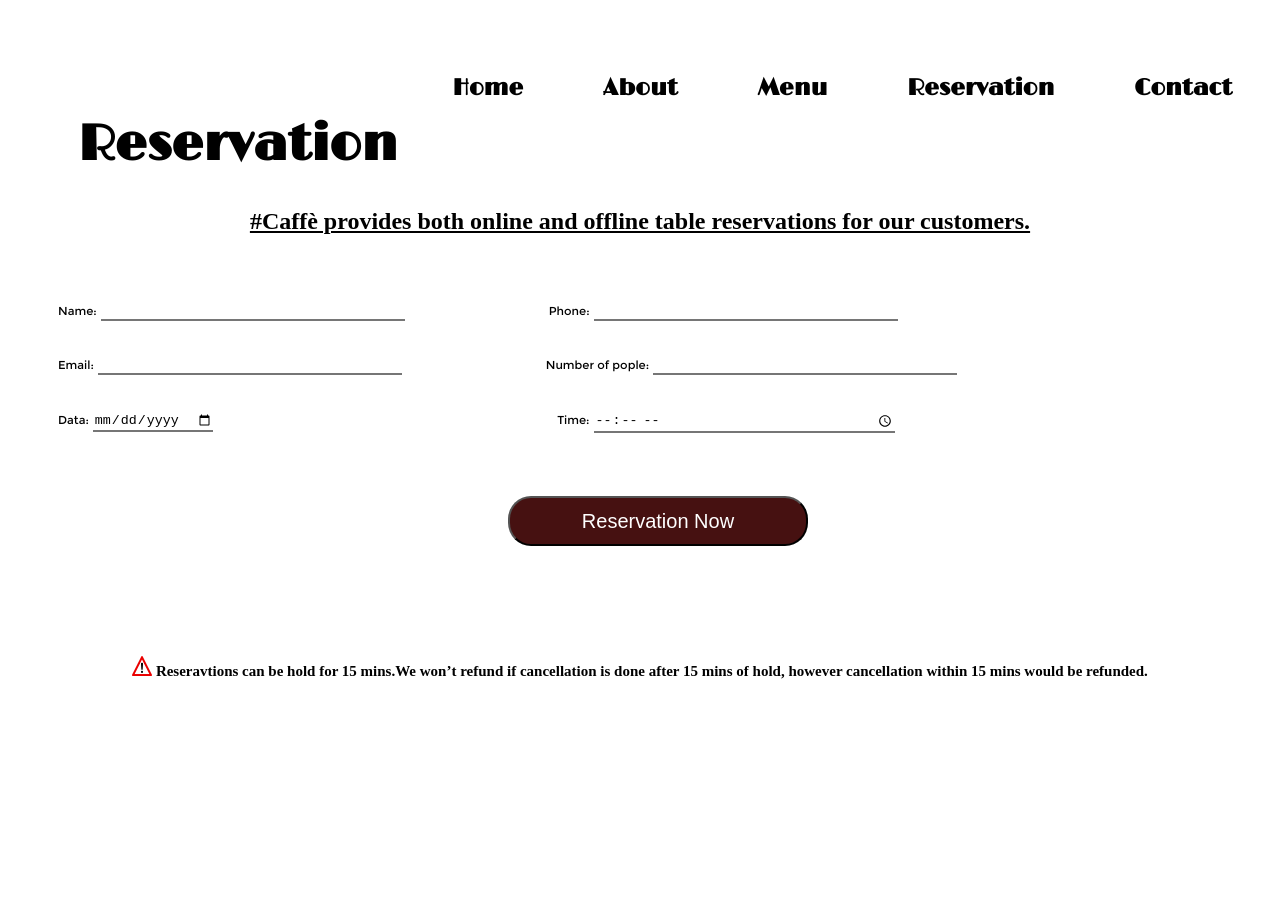
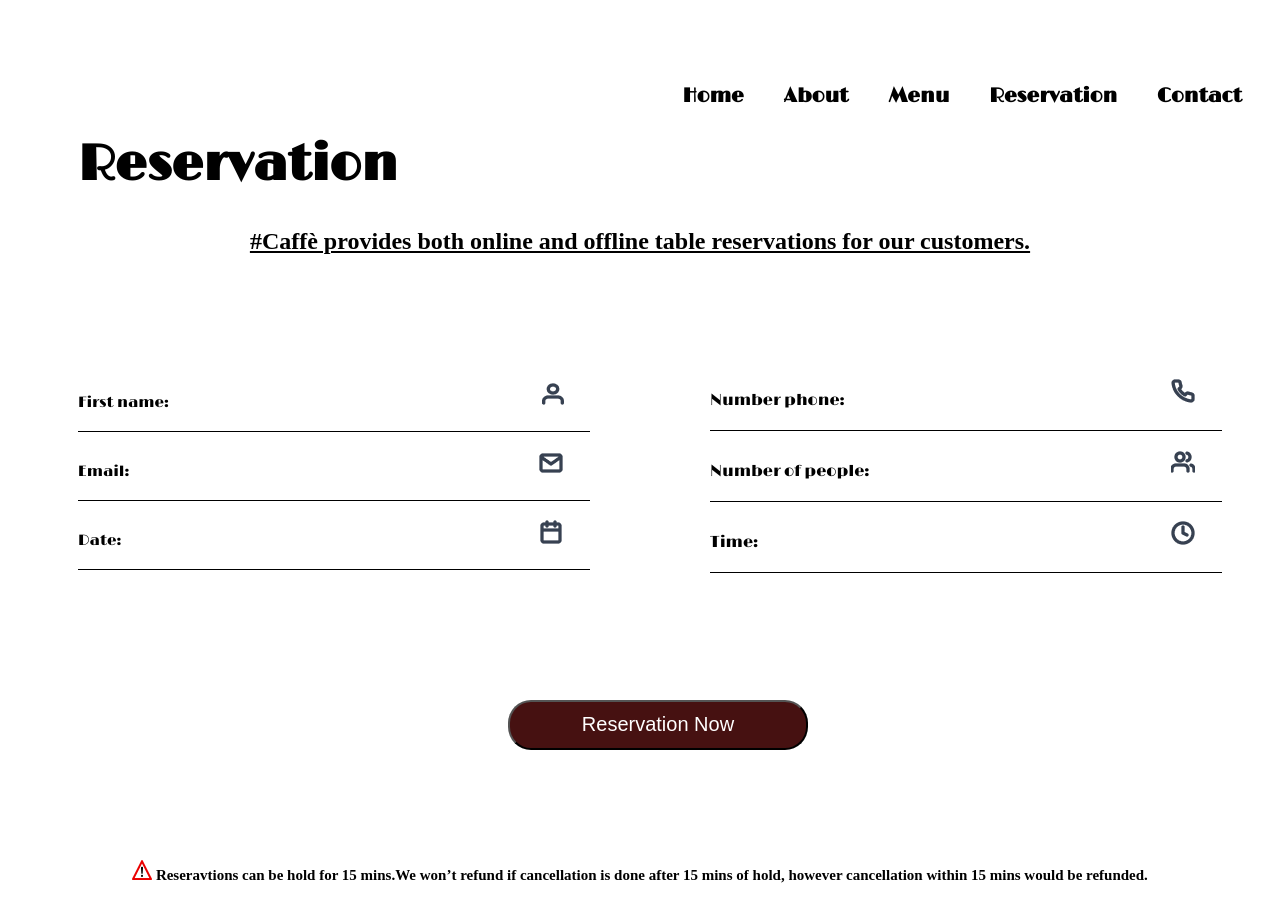
Before and after one commit to ATDBeni/Coffe-website, a plain HTML site: page reservation.html in a window 1280 px wide. Before the commit the page ends 800 px from the top, so only its background shows below. Drawn offline with Linux system fonts and the light colour scheme.

Commit message:
add new page

```diff
--- a/reservation.html
+++ b/reservation.html
@@ -1,13 +1,12 @@
 <!DOCTYPE html>
 <html lang="en">
   <head>
-    <link rel="stylesheet" href="style.css" />
     <meta charset="UTF-8" />
     <meta http-equiv="X-UA-Compatible" content="IE=edge" />
     <meta name="viewport" content="width=device-width, initial-scale=1.0" />
-    <title>Coffe website</title>
+    <title>Reservation</title>
+    <link rel="stylesheet" href="style1.css" />
   </head>
-  <body>
   <nav class="navigation">
     <ul class="nav__links">
       <li class="nav__item">
@@ -35,49 +34,39 @@
     >
   </h2>
   <br />
-<!--
-    <div class="rezervation">
-      <label for="name1" >Name:</label>
-      <input type="text" id="name" />
 
-      <label for="phone" id="phone1">Phone:</label>
-      <input type="phone" id="phone" />
+  <body>
+
+    <div class="trip">
+      <div class="primu">
+        <div class="name v">
+          <label for="fname">First name:</label>
+          <input type="text" id="fname" name="fname" /><br /><br />
         </div>
-    <div class="rezervation">
-      <label for="email" class="label-content" id="email1">Email:</label>
-      <input type="email" id="email" /><br />
-
-      <label for="number" id="number1">Number of pople:</label>
-      <input type="number" id="number" /><br />
+        <div class="email v">
+          <label for="lname">Email:</label>
+          <input type="email" id="lname" name="lname" /><br /><br />
         </div>
-    <div class="rezervation">
-      <label for="date" id="date1">Data:</label>
-      <input type="date" id="date" />
-
-      <label for="time" id="time1">Time:</label>
-      <input type="time" id="time" />
-    </div> -->
-    <div class="rez">
-    <label for="name1" >Name:</label>
-    <input type="text" id="name" />
-    <label for="phone" id="phone1">
-    <span ></span>Phone:</label>
-   <input type="phone" id="phone" /><br>
-
-    <label for="email" class="label-content" id="email1">Email:</label>
-    <input type="email" id="email" />
-    <span></span>
-    <label for="number" id="number1">Number of pople:</label>
-    <input type="number" id="number" /><br />
-
-    <label for="date" id="date1">Data:</label>
-    <input type="date" id="date" />
-    <span style="margin-right: 340px; "></span>
-    <label for="time" id="time1">Time:</label>
-    <input type="time" id="time" />
+        <div class="data v">
+          <label for="fname">Date:</label>
+          <input type="text" id="fname" name="fname" /><br /><br />
         </div>
-
-
+      </div>
+      <div class="doi">
+        <div class="phone v">
+          <label for="phone">Number phone:</label>
+          <input type="phone" id="fname" name="fname" /><br /><br />
+        </div>
+        <div class="number v">
+          <label for="number">Number of people:</label>
+          <input type="number" id="fname" name="fname" /><br /><br />
+        </div>
+        <div class="time v">
+          <label for="fname">Time:</label>
+          <input type="text" id="fname" name="fname" /><br /><br />
+        </div>
+      </div>
+    </div>
     <div class="buton">
         <button class="buttonlear">Reservation Now</button>
       </div>
--- a/style.css
+++ b/style.css
@@ -25,9 +25,11 @@ body{
 }
 
 .nav__item{
-   padding: 40px;
-   margin: 0;
-
+    padding-top: 50px;
+     padding-right: 30px;
+    margin: 0;
+  margin-left: 10px;
+   font-size: 20px;
 
 }
 .nav__link{
@@ -37,7 +39,10 @@ body{
     font-family: "limelight";
 
 
+
+
 }
+
 .navigation{
 background-color: white;
 margin-top:0 ;
@@ -55,9 +60,10 @@ a{
 
 #c{
     margin-top: 0;
-    padding-right: 150px;
-    font-size: 25px;
+    padding-right: 350px;
+    font-size: 30px;
     font-family: "Limelight";
+    padding-top: 40px;
 }
 h1{
     margin-left: 70px;
@@ -153,7 +159,8 @@ h2{
 label{
     font-family: "NATS";
     padding-top: 30px;
-}
+
+  }
 
 input{
     border-top: 0 ;
@@ -249,6 +256,9 @@ color: white;
 span{
     margin-right: 140px;
 }
+#contactspan{
+    margin-right: 50px;
+ }
 .imglogo{
 height: 50px;
 width: 50px;
@@ -274,11 +284,19 @@ textarea {
     border-left: 0;
     border-right: 0;
     outline: none;
-width: 390px;
+width: 500px;
 }
 #message1{
     height: 150px;
+    width: 800px;
 }
 .rez{
-    margin-left :50px;
+    margin-left: 200px;
+
+
 }
+#time,#date,#number,#phone,#name,#email{
+
+    width: 340px;
+
+}
--- /dev/null
+++ b/style1.css
@@ -0,0 +1,244 @@
+
+ @font-face {
+    font-family: "Limelight";
+    src: url(./font/Limelight-Regular.ttf);}
+    .trip{
+        text-align: left;
+        display: flex;
+        align-items: center;
+        font-family: "limelight";
+     }
+ .primu{
+font-size: 15px;
+flex:1;
+padding: 20px;
+margin: 50px;
+
+ }
+ .doi{
+    flex:1;
+    margin: 50px;
+ }
+ input{
+    outline: none;
+    border: none;
+  }
+ /* .v{
+    border-bottom: 1px solid black;
+    padding-top: 30px;
+    position: relative;
+ }
+ .v::before{
+    position: absolute;
+    display: flex;
+     z-index: 1;
+    top: 0.7rem;
+
+    }
+    .v::after{
+        content: url(/imagini/user.png);
+        position: absolute;
+        left: calc(90%);
+        top: 1.2rem;
+    } */
+
+
+ .user{
+    height: 20px;
+    width: 20px;
+   display: flex;
+   text-align: right;
+ }
+ .name{
+    border-bottom: 1px solid black;
+    padding-top: 30px;
+    position: relative;
+ }
+ .name::after{
+    content: url(/imagini/user.png);
+    position: absolute;
+    left: calc(90%);
+    top: 1.2rem;
+ }
+ .name::before{
+    position: absolute;
+    display: flex;
+     z-index: 1;
+    top: 0.7rem;
+ }
+ .email{
+    border-bottom: 1px solid black;
+    padding-top: 30px;
+    position: relative;
+ }
+ .email::after{
+    content: url(/imagini/mail.png);
+    position: absolute;
+    left: calc(90%);
+    top: 1.2rem;
+ }
+ .email::before{
+    position: absolute;
+    display: flex;
+     z-index: 1;
+    top: 0.7rem;
+ }
+ .data{
+    border-bottom: 1px solid black;
+    padding-top: 30px;
+    position: relative;
+
+
+ }
+
+ .data::after{
+
+    position: absolute;
+    left: calc(90%);
+    top: 1.2rem;
+    content: url(/imagini/calendar.png);
+ }
+ .data::before{
+    position: absolute;
+    display: flex;
+     z-index: 1;
+    top: 0.7rem;
+
+ }
+ .phone{
+    border-bottom: 1px solid black;
+    padding-top: 30px;
+    position: relative;
+ }
+ .phone::after{
+    content: url(/imagini/phone.png);
+    position: absolute;
+    left: calc(90%);
+    top: 1.2rem;
+ }
+ .phone::before{
+    position: absolute;
+    display: flex;
+     z-index: 1;
+    top: 0.7rem;
+ }
+ .number{
+    border-bottom: 1px solid black;
+    padding-top: 30px;
+    position: relative;
+ }
+ .number::after{
+    content: url(/imagini/users.png);
+    position: absolute;
+    left: calc(90%);
+    top: 1.2rem;
+ }
+ .number::before{
+    position: absolute;
+    display: flex;
+     z-index: 1;
+    top: 0.7rem;
+ }
+ .time{
+    border-bottom: 1px solid black;
+    padding-top: 30px;
+    position: relative;
+ }
+ .time::after{
+
+    position: absolute;
+    left: calc(90%);
+    top: 1.2rem;
+    content: url(/imagini/clock.png);
+ }
+ .time::before{
+    position: absolute;
+    display: flex;
+     z-index: 1;
+    top: 0.7rem;
+
+ }
+
+.nav__links{
+    display: flex;
+   float: right;
+    list-style: none;
+   font-size: 23px;
+   margin-left: 90px;
+   margin: 0;
+   padding: 0;
+
+
+}
+
+.nav__item{
+    padding-top: 50px;
+     padding-right: 30px;
+    margin: 0;
+  margin-left: 10px;
+   font-size: 20px;
+
+}
+.nav__link{
+    color: black;
+    padding: 0;
+    margin: 0;
+    font-family: "limelight";
+
+
+
+
+}
+
+.navigation{
+background-color: white;
+margin-top:0 ;
+padding: 0;
+text-align: left;
+
+}
+h1{
+    margin-left: 70px;
+    padding-top: 100px;
+    font-size: 50px;
+font-family: "Limelight";
+ }
+ .button{
+    font-size: 40px;
+    border-radius: 20px;
+    margin-left: 100px;
+    background-color: white;
+    box-shadow: 0px 4px 4px rgba(0, 0, 0, 0.25);
+   border-color: white;
+
+}
+.buttonlear{
+    height: 50px;
+    width: 300px;
+    margin-top: 60px;
+    font-size: 20px;
+   margin-left: 500px;
+   background-color:  #461111;
+   color: white;
+   border-radius: 23px;
+
+
+
+}
+#atentie{
+    height: 20px;
+    width: 20px;
+}
+h4{
+    text-align: center;
+    font-size: 15px;
+    padding-top: 90px;
+}
+h2{
+    text-align: center;
+}
+a{
+text-decoration: none;
+font-weight: bold;
+font-family: Arial, Helvetica, sans-serif;
+}
```
Also changed, not shown: Home.html (+1 -1 lines), contact.html (+2 -2 lines), test.html (deleted, +0 -58 lines), Firefighter.jpg (deleted), imagini/calendar.png (added), imagini/clock.png (added), imagini/mail.png (added), imagini/phone.png (added), imagini/user.png (added), imagini/users.png (added). Lines whose indentation alone changed are shown as unchanged.
